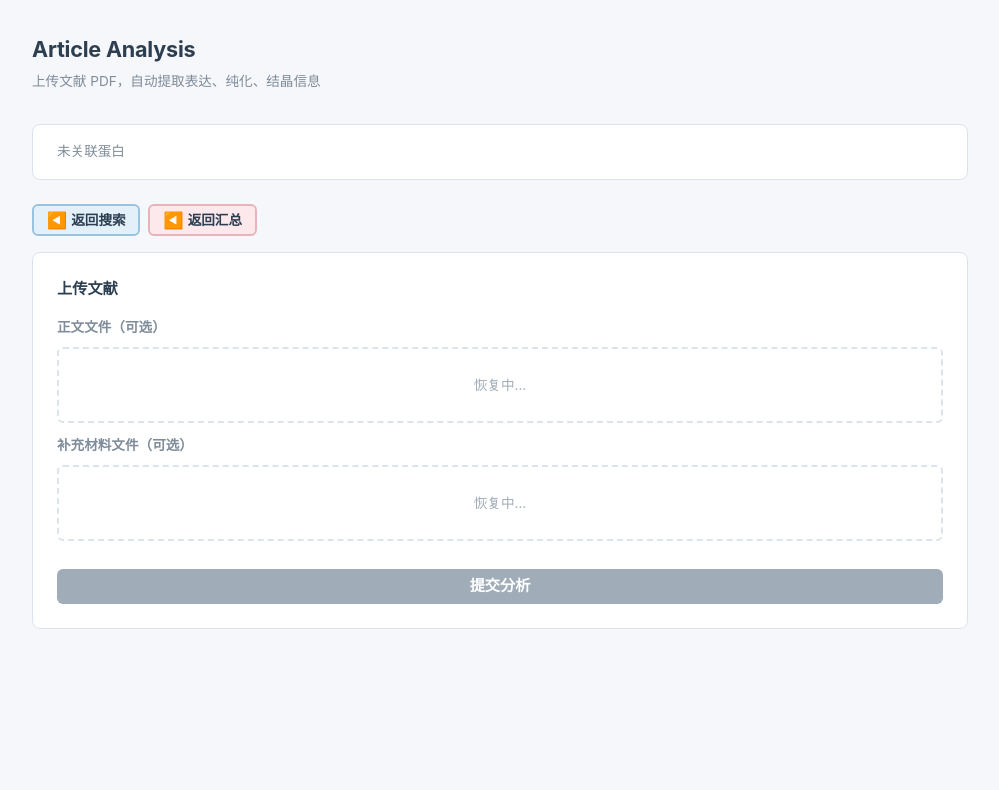
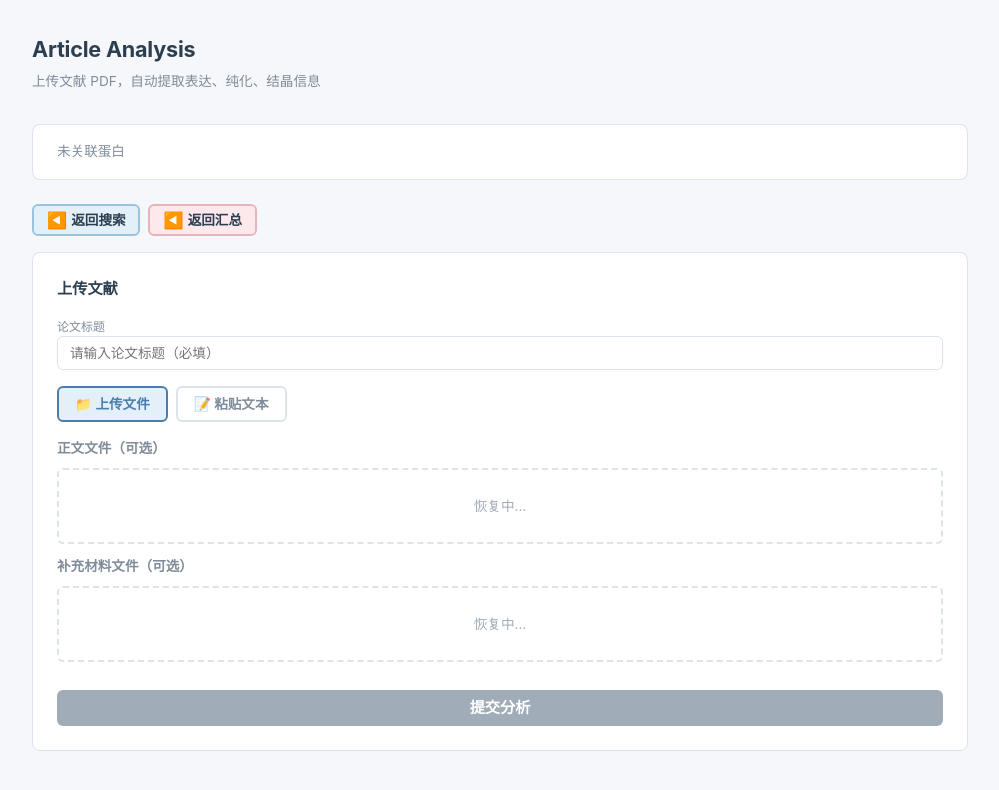
Before and after one commit to qianqianiodine/protein-search, a React (Vite) app: page /article-search in a window 1280 px wide. Shown: the top 790 px of the page, without its empty margins (140-1139 px from the left). Built offline with nearby package versions, Linux system fonts and the light colour scheme.

Commit message:
feat: 汇总页操作列加置顶按钮，置顶条目排在表格最前，localStorage 持久化

```diff
--- a/src/modules/article-search/components/PdfUploader.tsx
+++ b/src/modules/article-search/components/PdfUploader.tsx
@@ -3,16 +3,20 @@ import { savePendingPdf, loadPendingPdf } from '../services/pdfFileCache';
 
 interface PdfUploaderProps {
   onUpload: (mainPdf: File | null, suppPdf?: File | null) => void;
+  onSubmitText: (mainText: string, suppText?: string) => void;
   disabled?: boolean;
 }
 
-export function PdfUploader({ onUpload, disabled }: PdfUploaderProps) {
+export function PdfUploader({ onUpload, onSubmitText, disabled }: PdfUploaderProps) {
   const mainRef = useRef<HTMLInputElement>(null);
   const suppRef = useRef<HTMLInputElement>(null);
   const [mainFile, setMainFile] = useState<File | null>(null);
   const [suppFile, setSuppFile] = useState<File | null>(null);
   const [dragOver, setDragOver] = useState<'main' | 'supp' | null>(null);
   const [restored, setRestored] = useState(false);
+  const [activeTab, setActiveTab] = useState<'file' | 'text'>('file');
+  const [mainText, setMainText] = useState('');
+  const [suppText, setSuppText] = useState('');
 
   // 页面刷新后恢复缓存的文件
   useEffect(() => {
@@ -129,9 +133,46 @@ export function PdfUploader({ onUpload, disabled }: PdfUploaderProps) {
     background: 'none',
   };
 
+  const tabBar: React.CSSProperties = {
+    display: 'flex', gap: 'var(--space-sm)', marginBottom: 'var(--space-lg)',
+  };
+  const tabBase: React.CSSProperties = {
+    padding: 'var(--space-sm) var(--space-lg)', fontSize: 'var(--text-sm)',
+    fontWeight: 600, borderRadius: 'var(--radius-md)', cursor: 'pointer',
+    border: '2px solid var(--color-border)', background: 'var(--color-surface)',
+    color: 'var(--color-text-secondary)', lineHeight: 1.2,
+  };
+  const tabActive: React.CSSProperties = {
+    ...tabBase, borderColor: 'var(--color-primary)', color: 'var(--color-primary)',
+    background: '#E3F0FA',
+  };
+  const textareaStyle: React.CSSProperties = {
+    width: '100%', minHeight: 200, padding: 'var(--space-md)',
+    fontSize: 'var(--text-sm)', fontFamily: 'var(--font-mono)',
+    border: '1px solid var(--color-border)', borderRadius: 'var(--radius-md)',
+    resize: 'vertical', background: 'var(--color-surface)',
+    color: 'var(--color-text)', boxSizing: 'border-box',
+  };
+
+  const hasText = mainText.trim().length > 0;
+
   return (
     <div>
-      {/* 正文文件 */}
+      {/* 标签栏 */}
+      <div style={tabBar}>
+        <button
+          style={activeTab === 'file' ? tabActive : tabBase}
+          onClick={() => setActiveTab('file')}
+        >📁 上传文件</button>
+        <button
+          style={activeTab === 'text' ? tabActive : tabBase}
+          onClick={() => setActiveTab('text')}
+        >📝 粘贴文本</button>
+      </div>
+
+      {/* 文件上传区 */}
+      {activeTab === 'file' && (
+        <>
           <div style={label}>正文文件（可选）</div>
           <div
             style={{
@@ -169,7 +210,6 @@ export function PdfUploader({ onUpload, disabled }: PdfUploaderProps) {
             />
           </div>
 
-      {/* 补充材料文件 */}
           <div style={label}>补充材料文件（可选）</div>
           <div
             style={{
@@ -206,12 +246,43 @@ export function PdfUploader({ onUpload, disabled }: PdfUploaderProps) {
               }}
             />
           </div>
+        </>
+      )}
+
+      {/* 文本粘贴区 */}
+      {activeTab === 'text' && (
+        <>
+          <div style={label}>正文文本</div>
+          <textarea
+            style={textareaStyle}
+            placeholder="粘贴论文正文文本（必填）"
+            value={mainText}
+            onChange={(e) => setMainText(e.target.value)}
+            disabled={disabled}
+          />
+          <div style={{ ...label, marginTop: 'var(--space-md)' }}>补充材料文本（可选）</div>
+          <textarea
+            style={textareaStyle}
+            placeholder="如有补充材料，粘贴在此处"
+            value={suppText}
+            onChange={(e) => setSuppText(e.target.value)}
+            disabled={disabled}
+          />
+        </>
+      )}
 
       {/* 提交按钮 */}
       <button
-        style={submitBtn}
-        disabled={!hasFile || disabled}
-        onClick={handleSubmit}
+        style={{
+          ...submitBtn,
+          background: ((activeTab === 'file' ? hasFile : hasText) && !disabled) ? 'var(--color-primary)' : 'var(--color-text-muted)',
+          cursor: ((activeTab === 'file' ? hasFile : hasText) && !disabled) ? 'pointer' : 'not-allowed',
+        }}
+        disabled={(activeTab === 'file' ? !hasFile : !hasText) || disabled}
+        onClick={() => {
+          if (activeTab === 'file') handleSubmit();
+          else if (hasText && !disabled) onSubmitText(mainText.trim(), suppText.trim() || undefined);
+        }}
       >
         {disabled ? '提取中...' : '提交分析'}
       </button>
--- a/src/modules/article-search/pages/ArticleSearchPage.tsx
+++ b/src/modules/article-search/pages/ArticleSearchPage.tsx
@@ -22,6 +22,7 @@ export function ArticleSearchPage() {
   const pdbRaw = searchParams.get('pdb') || '';
   const pdb = pdbRaw; // 保持原始字符串用于存储（可能逗号分隔多个 ID）
   const pdbIds = pdbRaw ? pdbRaw.split(',').filter(Boolean) : [];
+  const hasPdb = !!(doi || pdbIds.length > 0);
   const uniprot = searchParams.get('uniprot') || '';
   const proteinName = searchParams.get('proteinName') || '';
   const gene = searchParams.get('gene') || '';
@@ -44,6 +45,7 @@ export function ArticleSearchPage() {
   const [extractedFromCache, setExtractedFromCache] = useState(!!cached);
   const [error, setError] = useState<string | null>(null);
   const [added, setAdded] = useState(() => isInSummary(doi, uniprot, gene, paperTitle));
+  const [pastedTitle, setPastedTitle] = useState(paperTitle || '');
   const activeTaskIdRef = useRef<string | null>(null);
 
   // Bug③修复：当 doi/uniprot 变化时（如同页面从通知跳转到不同文献），重置所有状态
@@ -146,6 +148,23 @@ export function ArticleSearchPage() {
       activeTaskIdRef.current = taskId;
     },
     [doi, pdb, uniprot, proteinName, gene, paperTitle],
+  );
+
+  const handleSubmitText = useCallback(
+    (mainText: string, suppText?: string) => {
+      setPhase('extracting');
+      setError(null);
+      setExtractedFromCache(false);
+      const effectiveTitle = hasPdb ? paperTitle : pastedTitle;
+      const taskId = analysisTaskManager.startTask(
+        { doi, pdb, uniprot, proteinName, gene, paperTitle: effectiveTitle },
+        null,
+        null,
+        { text: mainText, suppText: suppText || '' },
+      );
+      activeTaskIdRef.current = taskId;
+    },
+    [doi, pdb, uniprot, proteinName, gene, paperTitle, pastedTitle, hasPdb],
   );
 
   const handleToggleSummary = () => {
@@ -290,7 +309,30 @@ export function ArticleSearchPage() {
       {!extraction && (
         <div style={card}>
           <h2 style={{ fontSize: 'var(--text-base)', fontWeight: 600, marginBottom: 'var(--space-lg)' }}>上传文献</h2>
-          <PdfUploader onUpload={handleUpload} disabled={phase === 'extracting'} />
+          {/* 无 PDB：手动输入论文标题 */}
+          {!hasPdb && (
+            <div style={{ marginBottom: 'var(--space-lg)' }}>
+              <div style={paramLabel}>论文标题</div>
+              <input
+                style={{
+                  width: '100%', padding: 'var(--space-sm) var(--space-md)',
+                  fontSize: 'var(--text-sm)', fontFamily: 'var(--font-mono)',
+                  border: '1px solid var(--color-border)', borderRadius: 'var(--radius-md)',
+                  background: 'var(--color-surface)', color: 'var(--color-text)',
+                  boxSizing: 'border-box',
+                }}
+                type="text"
+                placeholder="请输入论文标题（必填）"
+                value={pastedTitle}
+                onChange={(e) => setPastedTitle(e.target.value)}
+              />
+            </div>
+          )}
+          <PdfUploader
+            onUpload={handleUpload}
+            onSubmitText={handleSubmitText}
+            disabled={phase === 'extracting'}
+          />
           {phase === 'extracting' && (
             <div style={{ textAlign: 'center', padding: 'var(--space-xl)', color: 'var(--color-text-secondary)' }}>
               <div>⏳ 正在解析 PDF 并提取信息（可能需要 1-2 分钟）...</div>
--- a/src/modules/article-search/pages/ArticleSummaryPage.tsx
+++ b/src/modules/article-search/pages/ArticleSummaryPage.tsx
@@ -82,6 +82,15 @@ export function ArticleSummaryPage() {
   const initialUniprot = searchParams.get('uniprot') || '';
   const initialGene = searchParams.get('gene') || '';
 
+  const PINNED_KEY = 'article-summary-pinned';
+
+  const [pinnedIds, setPinnedIds] = useState<Set<string>>(() => {
+    try {
+      const raw = localStorage.getItem(PINNED_KEY);
+      return raw ? new Set(JSON.parse(raw)) : new Set();
+    } catch { return new Set(); }
+  });
+
   const allEntries = loadSummary();
   const proteinGroups = useMemo(() => buildProteinGroups(allEntries), [allEntries]);
 
@@ -101,11 +110,15 @@ export function ArticleSummaryPage() {
 
   const entries = useMemo(() => {
     if (!selectedKey || selectedKey === '__unknown__') return [];
-    return allEntries.filter((e) => {
+    const filtered = allEntries.filter((e) => {
       const entryKey = e.uniprot || e.gene || '__unknown__';
       return entryKey === selectedKey;
     });
-  }, [allEntries, selectedKey]);
+    // 置顶的排前面
+    const pinned = filtered.filter((e) => pinnedIds.has(e.id));
+    const unpinned = filtered.filter((e) => !pinnedIds.has(e.id));
+    return [...pinned, ...unpinned];
+  }, [allEntries, selectedKey, pinnedIds]);
 
   const selectedProtein = proteinGroups.find((p) => p.key === selectedKey);
 
@@ -116,6 +129,16 @@ export function ArticleSummaryPage() {
   const handleRemove = (id: string) => {
     removeFromSummary(id);
     refresh();
+  };
+
+  const togglePin = (id: string) => {
+    setPinnedIds((prev) => {
+      const next = new Set(prev);
+      if (next.has(id)) next.delete(id);
+      else next.add(id);
+      localStorage.setItem(PINNED_KEY, JSON.stringify([...next]));
+      return next;
+    });
   };
 
   const toggleCell = (id: string) => {
@@ -230,6 +253,7 @@ export function ArticleSummaryPage() {
   const tdStyle: React.CSSProperties = { padding: 'var(--space-md)', fontSize: 'var(--text-xs)', lineHeight: 1.6, color: 'var(--color-text)', borderBottom: '1px solid var(--color-border)', verticalAlign: 'top', maxWidth: 300 };
   const summaryStyle: React.CSSProperties = { fontSize: 'var(--text-xs)', color: 'var(--color-text-secondary)', lineHeight: 1.5 };
   const removeBtn: React.CSSProperties = { padding: '2px 8px', fontSize: 'var(--text-xs)', color: 'var(--color-danger)', background: 'transparent', border: '1px solid var(--color-danger)', borderRadius: 'var(--radius-sm)', cursor: 'pointer' };
+  const pinBtn: React.CSSProperties = { padding: '2px 8px', fontSize: 'var(--text-xs)', color: 'var(--color-primary)', background: 'transparent', border: '1px solid var(--color-primary)', borderRadius: 'var(--radius-sm)', cursor: 'pointer', marginBottom: 4, display: 'block' };
   const btnSecondary: React.CSSProperties = { padding: 'calc(var(--space-sm) * 0.7) calc(var(--space-lg) * 0.8)', fontSize: 'var(--text-sm)', fontWeight: 600, color: 'var(--color-text)', background: 'var(--color-surface)', border: '2px solid var(--color-border)', borderRadius: 6, cursor: 'pointer', display: 'inline-flex', alignItems: 'center', justifyContent: 'center', gap: '0.3em', lineHeight: 1.2 };
 
   const activeProteinCard: React.CSSProperties = {
@@ -370,6 +394,9 @@ export function ArticleSummaryPage() {
                       );
                     })}
                     <td style={tdStyle}>
+                      <button style={pinBtn} onClick={() => togglePin(entry.id)}>
+                        {pinnedIds.has(entry.id) ? '📌 取消置顶' : '📌 置顶'}
+                      </button>
                       <button style={removeBtn} onClick={() => handleRemove(entry.id)}>移除</button>
                     </td>
                   </tr>
--- a/src/modules/article-search/services/analysisTaskManager.ts
+++ b/src/modules/article-search/services/analysisTaskManager.ts
@@ -24,6 +24,7 @@ export interface AnalysisTask {
   createdAt: number;
   completedAt: number | null;
   controller: AbortController;
+  textInput?: { text?: string; suppText?: string };
 }
 
 type Subscriber = () => void;
@@ -39,6 +40,7 @@ class AnalysisTaskManager {
     metadata: TaskMetadata,
     mainPdf: File | null,
     suppPdf?: File | null,
+    textInput?: { text?: string; suppText?: string },
   ): string {
     // 去重：仅当有 DOI 时（能唯一标识一篇论文），同 doi+uniprot 的 running 任务复用
     if (metadata.doi) {
@@ -65,6 +67,7 @@ class AnalysisTaskManager {
       createdAt: Date.now(),
       completedAt: null,
       controller,
+      textInput,
     };
 
     this.tasks.set(id, task);
@@ -153,6 +156,7 @@ class AnalysisTaskManager {
           gene: task.metadata.gene,
           proteinName: task.metadata.proteinName,
         },
+        task.textInput,
       );
 
       if (task.controller.signal.aborted) return;
```
Also changed, not shown: src/modules/article-search/services/extractionService.ts (+7 -0 lines). Lines whose indentation alone changed are shown as unchanged.
